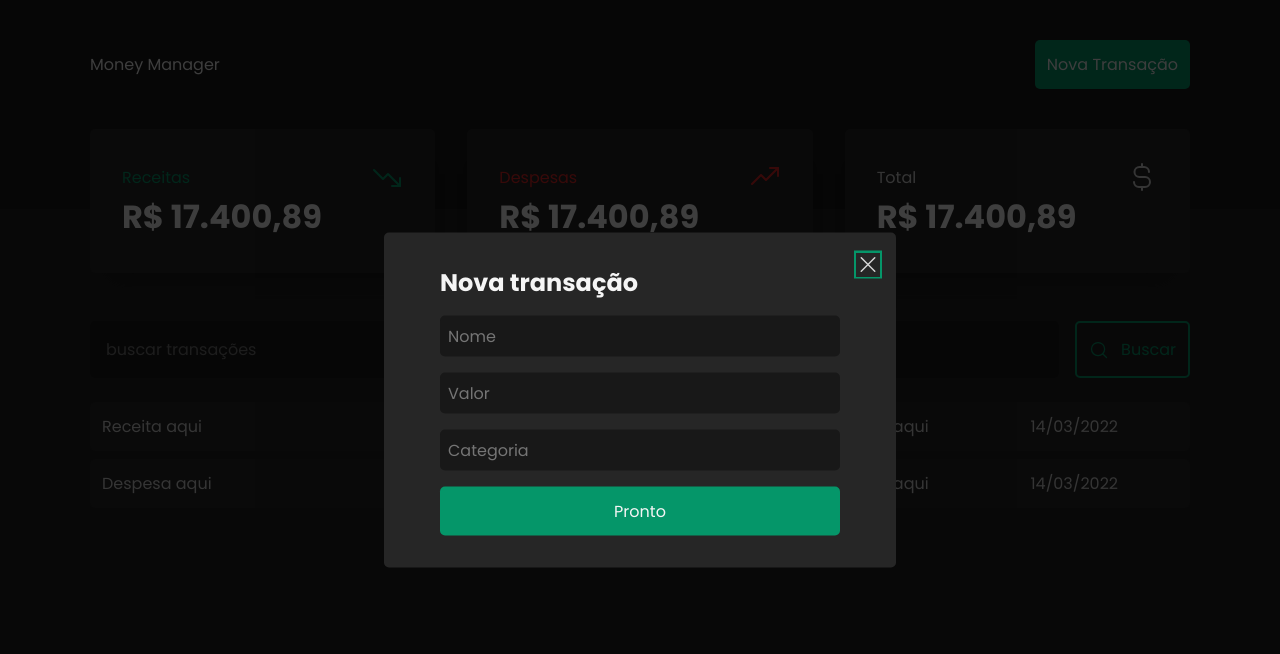
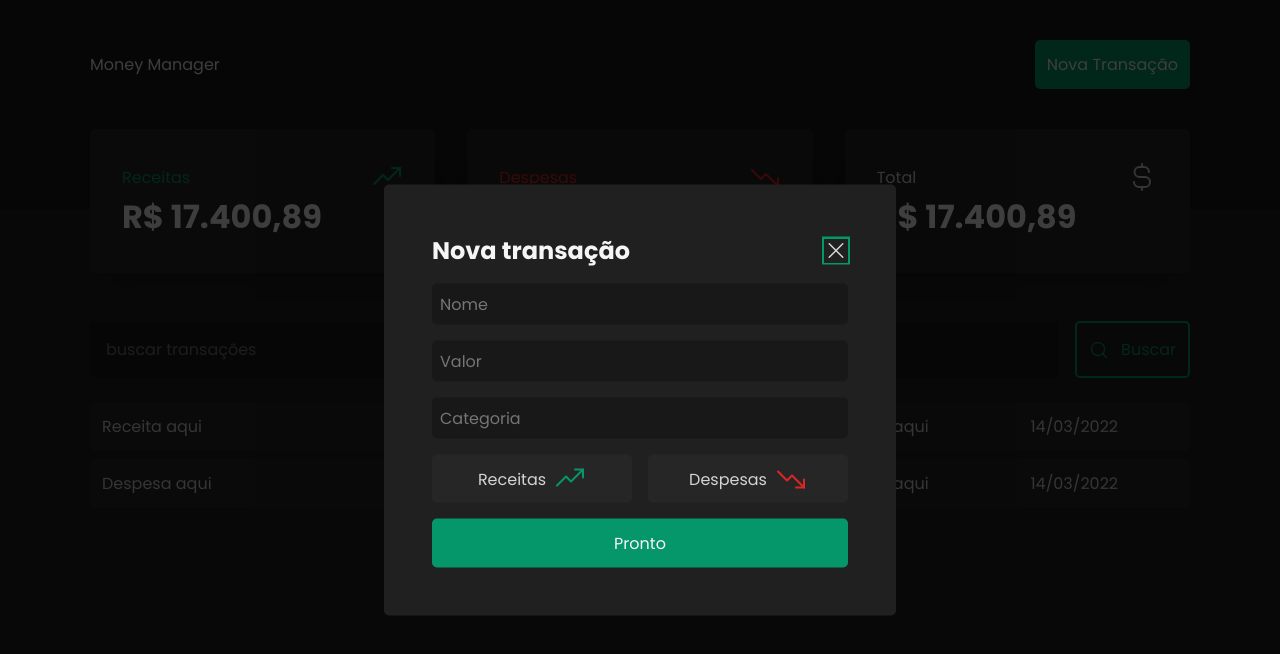
Before and after one commit to MrNaceja/money-manager, a React (Vite) app: page / in a window 1280 px wide. Both pictures are taken after a click on the button "Nova Transação". Shown: the top 654 px of the page. Built offline with nearby package versions, Linux system fonts and the light colour scheme.

Commit message:
finalizado estilização do modal

```diff
--- a/package.json
+++ b/package.json
@@ -10,6 +10,7 @@
   },
   "dependencies": {
     "@radix-ui/react-dialog": "^1.0.3",
+    "@radix-ui/react-radio-group": "^1.1.2",
     "@types/styled-components": "^5.1.26",
     "phosphor-react": "^1.4.1",
     "react": "^18.2.0",
--- a/src/components/ModalTransaction/index.tsx
+++ b/src/components/ModalTransaction/index.tsx
@@ -1,21 +1,42 @@
 import * as Dialog from "@radix-ui/react-dialog";
 import { StyledButtonFilled } from "../../styles/Button";
-import { StyledModalBox, StyledModalForm, StyledModalOverlay, StyledModalClose } from "./styles";
-import { X } from 'phosphor-react'
+import {
+    StyledModalBox,
+    StyledModalForm,
+    StyledModalOverlay,
+    StyledModalClose,
+    StyledTransactionTypeContainer,
+    StyledTypeExpense,
+    StyledTypePerformance } from "./styles";
+import { TrendDown, TrendUp, X } from 'phosphor-react'
 
 export default function ModalTransaction() {
     return (
         <Dialog.Portal>
             <StyledModalOverlay />
             <StyledModalBox>
-                <Dialog.Title>Nova transação</Dialog.Title>
-                <StyledModalClose>
-                    <X size={24}/>
-                </StyledModalClose>
+                <header>
+                    <Dialog.Title>Nova transação</Dialog.Title>
+                    <StyledModalClose>
+                        <X size={24}/>
+                    </StyledModalClose>
+                </header>
                 <StyledModalForm>
                     <input type="text" placeholder="Nome" required/>
                     <input type="number" placeholder="Valor" required/>
                     <input type="text" placeholder="Categoria" required/>
+
+                    <StyledTransactionTypeContainer>
+                        <StyledTypePerformance value="performance">
+                            <span>Receitas</span>
+                            <TrendUp size={32} />
+                        </StyledTypePerformance>
+                        <StyledTypeExpense value="expense">
+                            <span>Despesas</span>
+                            <TrendDown size={32} />
+                        </StyledTypeExpense>
+                    </StyledTransactionTypeContainer>
+
                     <StyledButtonFilled fillWidth >Pronto</StyledButtonFilled>
                 </StyledModalForm>
             </StyledModalBox>
--- a/src/components/ModalTransaction/styles.ts
+++ b/src/components/ModalTransaction/styles.ts
@@ -1,11 +1,9 @@
 import { Overlay, Content, Close } from "@radix-ui/react-dialog";
-import styled from "styled-components";
+import { Root as TypeContainer, Item as Type } from '@radix-ui/react-radio-group';
+import styled, { css } from "styled-components";
 
 export const StyledModalClose = styled(Close)`
-    position: absolute;
-    top: 1.25rem;
     line-height: 0;
-    right: 1rem;
     color: ${props => props.theme["gray-300"]};
     background:transparent;
     border: none;
@@ -21,16 +19,23 @@ export const StyledModalOverlay = styled(Overlay)`
 
 export const StyledModalBox = styled(Content)`
     min-width:32rem;
-    background: ${props => props.theme["gray-700"]};
-    padding:2rem 3.5rem;
+    background: ${props => props.theme["gray-800"]};
+    padding:3rem;
     border-radius: 5px;
     position: fixed;
     left: 50%;
     top: 50%;
     transform: translate(-50%, -50%);
     display:flex;
+    align-items: center;
     flex-direction: column;
     gap: 1rem;
+    header {
+        width: 100%;
+        display: flex;
+        align-items:center;
+        justify-content: space-between;
+    }
 `
 
 export const StyledModalForm = styled.form`
@@ -39,6 +44,7 @@ export const StyledModalForm = styled.form`
     flex-direction: column;
     gap: 1rem;
     height: 100%;
+    width:100%;
     input {
         width: 100%;
         border:none;
@@ -48,3 +54,57 @@ export const StyledModalForm = styled.form`
         color: ${props => props.theme["gray-300"]}
     }
 `
+
+export const StyledTransactionTypeContainer = styled(TypeContainer)`
+    display:flex;
+    align-items:center;
+    width: 100%;
+    gap:1rem;
+`
+
+const StyledTypeTransaction = styled(Type)`
+    display: flex;
+    cursor: pointer;
+    flex: 1;
+    align-items: center;
+    justify-content: center;
+    gap: .5rem;
+    background: ${props => props.theme["gray-700"]};
+    border:none;
+    padding: .5rem .8rem;
+    border-radius: 5px;
+
+    &:not([data-state = "checked"]):hover {
+        filter: brightness(120%);
+    }
+
+`
+
+export const StyledTypePerformance = styled(StyledTypeTransaction)`
+    color: ${props => props.theme["gray-300"]};
+    svg {
+        color: ${props => props.theme["green-500"]}
+    }
+
+    &[data-state = "checked"]{
+        background:  ${props => props.theme["green-500"]};
+        svg {
+            color: ${props => props.theme["gray-300"]};
+        }
+    }
+
+`
+export const StyledTypeExpense = styled(StyledTypeTransaction)`
+    color: ${props => props.theme["gray-300"]};
+    svg {
+        color: ${props => props.theme["red-500"]}
+    }
+
+    &[data-state = "checked"] {
+        background:  ${props => props.theme["red-500"]};
+        svg {
+            color: ${props => props.theme["gray-300"]};
+        }
+    }
+
+`
--- a/src/components/Summary/index.tsx
+++ b/src/components/Summary/index.tsx
@@ -11,14 +11,14 @@ export default function Summary() {
             <StyledSummaryPerformanceCard>
                 <header>
                     <span>Receitas</span>
-                    <TrendDown size={32} />
+                    <TrendUp size={32} />
                 </header>
                 <strong>R$ 17.400,89</strong>
             </StyledSummaryPerformanceCard>
             <StyledSummaryExpenseCard>
                 <header>
                     <span>Despesas</span>
-                    <TrendUp size={32} />
+                    <TrendDown size={32} />
                 </header>
                 <strong>R$ 17.400,89</strong>
             </StyledSummaryExpenseCard>
```
Also changed, not shown: 1 other file (tests, documents, lock files or other folders).
